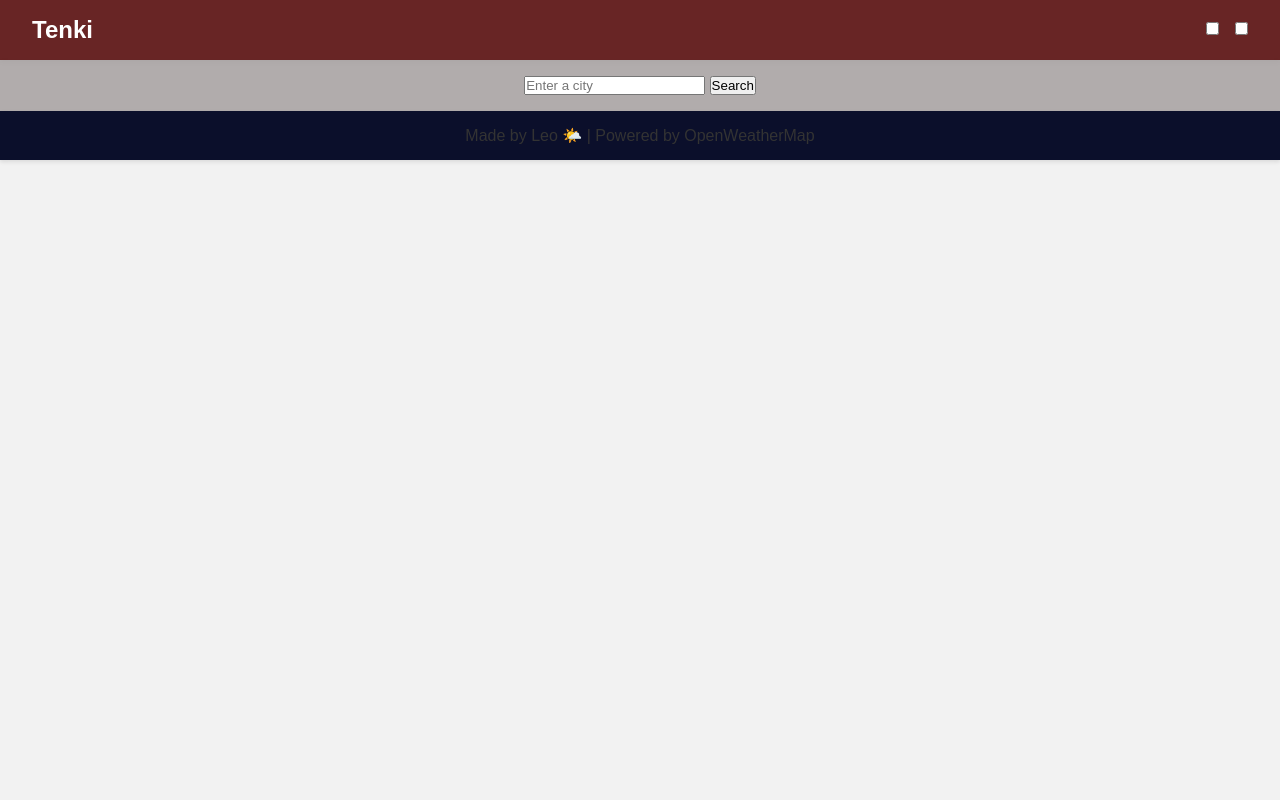
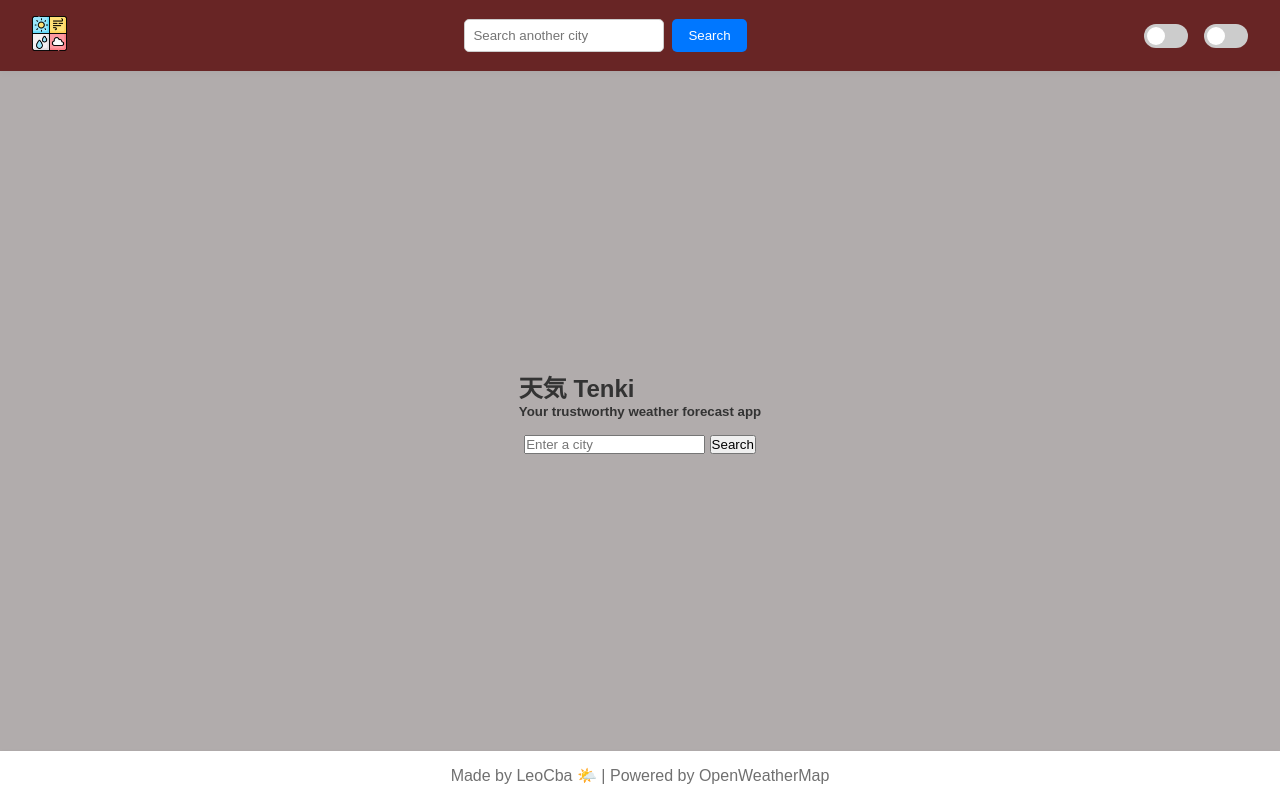
Before and after one commit to LeoCba07/tenki-app, a plain HTML site: page index.html in a window 1280 px wide. Drawn offline with Linux system fonts and the light colour scheme.

Commit message:
Improved UI Added Dark Mode Toggle Added Measure Unit Toggle

```diff
--- a/index.html
+++ b/index.html
@@ -3,15 +3,17 @@
 <head>
   <meta charset="UTF-8">
   <meta name="viewport" content="width=device-width, initial-scale=1.0">
-  <title>Tenki - Weather Forecast</title>
+  <title>Tenki</title>
   <link rel="stylesheet" type="text/css" href="style.css">
   <script src="script.js"></script>
+  <script src="config.js"></script>
+  <link rel="icon" type="image/png" href="/tenki-app/resources/favicon.ico" sizes="96x96" />
 </head>
 <body>
   <header>
     <div id="navbar">
       <nav class="navbar">
-        <div id="tenki-logo">Tenki</div>
+        <div class="logo-container"><a href="/tenki-app/index.html"><img src="resources/tenki-logo.png" class="tenki-img"></a></div>
 
         <!-- Hidden until user searches for a city first-->
         <div id="navbar-search" class="hidden">
@@ -21,11 +23,11 @@
 
         <div id="navbar-toggles">
           <label class="switch" id="darkmode">
-            <input type="checkbox">
+            <input type="checkbox" id="darkmode-checkbox" aria-label="Toggle Dark Mode">
             <span class="slider round"></span>
           </label>
-          <label class="switch" id="measure-unit">
-            <input type="checkbox">
+          <label class="switch" id="unit-toggle" aria-label="Toggle Temperature Unit">
+            <input type="checkbox" id="unit-checkbox">
             <span class="slider round"></span>
           </label>
         </div>
@@ -37,6 +39,10 @@
   <main role="main">
     <!-- Show this first -->
     <section id="home-view">
+      <div class="title-container">
+        <h1 id="main-title">天気 Tenki</h1>
+        <h5 id="subtitle">Your trustworthy weather forecast app</h5>
+      </div>
       <div class="search-box">
       <input type="text" placeholder="Enter a city" />
       <button>Search</button>
@@ -72,7 +78,7 @@
     </section>
   </main>
   <footer>
-  <p>Made by Leo 🌤️ | Powered by OpenWeatherMap</p>
+  <p>Made by LeoCba 🌤️ | Powered by OpenWeatherMap</p>
   </footer>
 </body>
 </html>
--- a/script.js
+++ b/script.js
@@ -0,0 +1,25 @@
+document.addEventListener("DOMContentLoaded", () => {
+  const darkToggle = document.getElementById("darkmode-checkbox");
+  const unitToggle = document.getElementById("unit-checkbox");
+
+  // Dark Mode Logic
+  darkToggle.addEventListener("change", () => {
+    document.body.classList.toggle("dark-mode", darkToggle.checked);
+  });
+
+  // Unit Toggle Logic
+  unitToggle.addEventListener("change", () => {
+    const isMetric = !unitToggle.checked;
+    // Save to localStorage
+    localStorage.setItem("unit", isMetric ? "metric" : "imperial");
+    alert(`Switched to ${isMetric ? "Celsius (°C)" : "Fahrenheit (°F)"}`);
+  });
+
+  // Optional: Load saved preferences
+  const savedUnit = localStorage.getItem("unit");
+  if (savedUnit === "imperial") unitToggle.checked = true;
+
+  const isDark = localStorage.getItem("dark") === "true";
+  darkToggle.checked = isDark;
+  if (isDark) document.body.classList.add("dark-mode");
+});
--- a/style.css
+++ b/style.css
@@ -1,5 +1,11 @@
+html, body {
+  margin: 0;
+  padding: 0;
+  height: 100%;
+}
+
 .hidden {
-  display: none !important;
+  display: none;
 }
 
 * {
@@ -9,9 +15,18 @@
 }
 
 body {
+  display: flex;
+  flex-direction: column;
+  min-height: 100vh;
   font-family: sans-serif;
   background-color: #f2f2f2;
   color: #333;
+}
+
+main {
+  flex: 1;
+  display: flex;
+  flex-direction: column;
 }
 
 .navbar {
@@ -24,10 +39,16 @@ body {
   gap: 1rem; /* space between items if they shrink */
 }
 
-#tenki-logo {
-  font-size: 1.5rem;
-  font-weight: bold;
-  color: rgb(255, 255, 255);
+.logo-container {
+  display: flex;
+  justify-content: center;
+  align-items: center;
+}
+
+.tenki-img {
+  height: 35px;
+  width: 35px;
+  padding: 0px;
 }
 
 #navbar-search {
@@ -59,13 +80,84 @@ body {
 }
 
 #home-view {
+  flex: 1;
   display: flex;
+  flex-direction: column;
   justify-content: center;
   align-items: center;
-  padding: 1rem;
+  padding: 2rem;
   background-color: #a39d9dd2;
-  box-shadow: 0 2px 4px rgba(0, 0, 0, 0.1);
-  gap: 1rem
+  gap: 1rem;
+}
+
+/* Toggle Switch Base */
+.switch {
+  position: relative;
+  display: inline-block;
+  width: 44px;
+  height: 24px;
+}
+
+.switch input {
+  opacity: 0;
+  width: 0;
+  height: 0;
+}
+
+/* Slider */
+.slider {
+  position: absolute;
+  cursor: pointer;
+  top: 0; left: 0;
+  right: 0; bottom: 0;
+  background-color: #ccc;
+  transition: 0.4s;
+  border-radius: 24px;
+}
+
+.slider:before {
+  position: absolute;
+  content: "";
+  height: 18px;
+  width: 18px;
+  left: 3px;
+  bottom: 3px;
+  background-color: white;
+  transition: 0.4s;
+  border-radius: 50%;
+}
+
+/* Checked styles */
+input:checked + .slider {
+  background-color: #0077ff;
+}
+
+input:checked + .slider:before {
+  transform: translateX(20px);
+}
+
+body.dark-mode {
+  background-color: #1f1f1f;
+  color: #f1f1f1;
+}
+
+body.dark-mode .navbar {
+  background-color: #1a1a1add;
+}
+
+body.dark-mode #home-view {
+  background-color: #333;
+}
+
+body.dark-mode footer {
+  background-color: #000;
+}
+
+body.dark-mode input,
+body.dark-mode button {
+  background-color: #444;
+  color: white;
+  border-color: #666;
 }
 
 footer {
@@ -73,7 +165,8 @@ footer {
   justify-content: center;
   align-items: center;
   padding: 15px;
-  background-color: #0b0f2b;
+  background-color: #ffffff;
   box-shadow: 0 2px 4px rgba(0, 0, 0, 0.1);
   gap: 25px;
+  color: #707070;
 }
```
Also changed, not shown: resources/favicon.ico (added), resources/tenki-logo.png (added), 1 other file.
